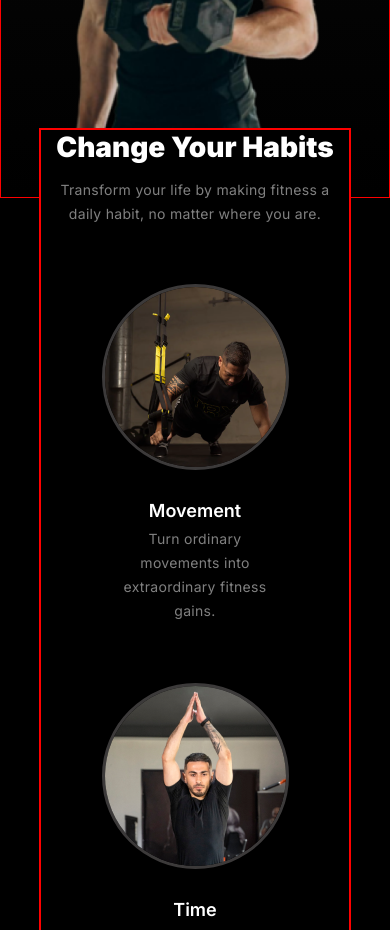
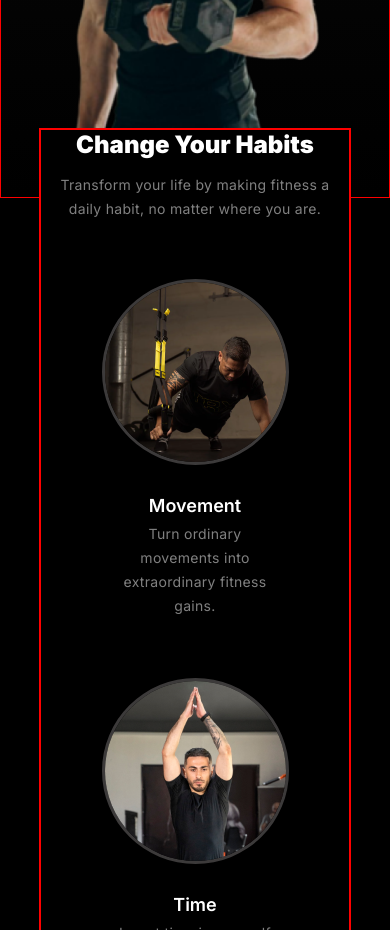
Before and after one commit to Soraiya11-7/Assignment-2-solution, a plain HTML site: page index.html in a window 390 px wide. Shown: the part 840-1770 px from the top of the page. Drawn offline with Linux system fonts and the light colour scheme; a web font is replaced by a local one.

```diff
--- a/style.css
+++ b/style.css
@@ -730,7 +730,7 @@ select{
             height: auto;
         }
         .Habit-container h2{
-            font-size: 28px;
+            font-size: 24px;
             margin-bottom: 14px;
             /* height: 58px; */
         }
@@ -762,7 +762,7 @@ select{
              width: 100%;
         }
         .habit-content p{
-            width: 70%;
+            width: 71%;
             font-size: 14px;
         }
         .habit-4{
```
